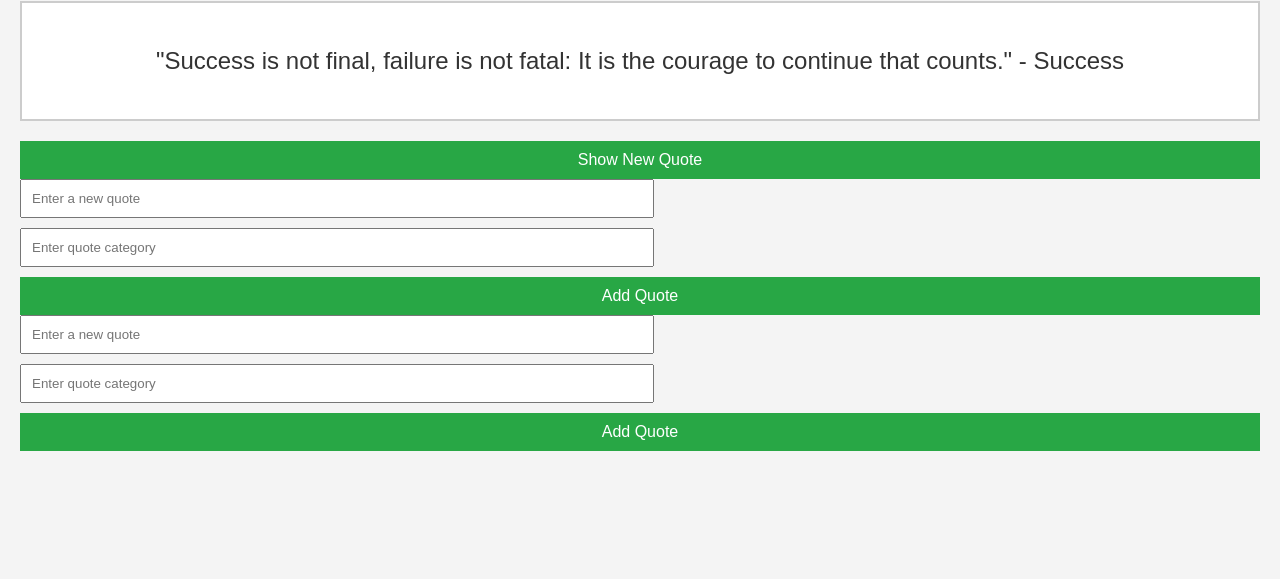
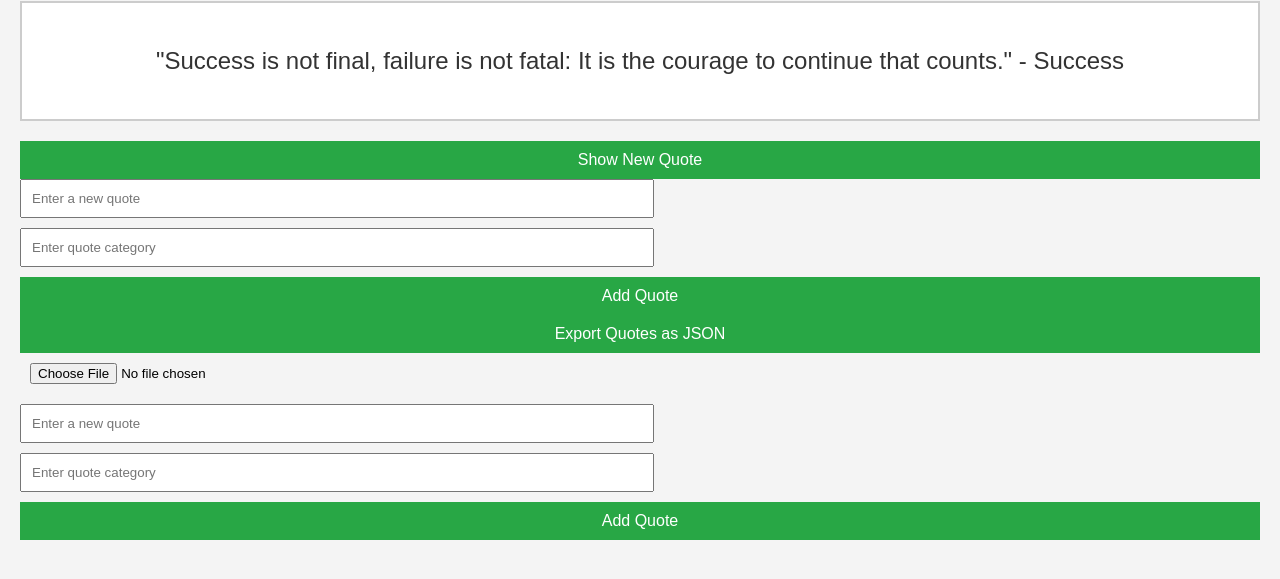
Before and after one commit to Joelboyq/alx_fe_javascript, a plain HTML site: page dom-manipulation/index.html in a window 1280 px wide. Shown: the part 99-678 px from the top of the page. Drawn offline with Linux system fonts and the light colour scheme.

Commit message:
Update index.html

```diff
--- a/dom-manipulation/index.html
+++ b/dom-manipulation/index.html
@@ -3,7 +3,7 @@
 <head>
     <meta charset="UTF-8">
     <meta name="viewport" content="width=device-width, initial-scale=1.0">
-    <title>Dynamic Quote Generator</title>
+    <title>Dynamic Quote Generator with Storage</title>
     <link rel="stylesheet" href="style.css">
 </head>
 <body>
@@ -20,6 +20,10 @@
         <button onclick="addQuote()">Add Quote</button>
     </div>
 
+    <!-- Import and Export Buttons -->
+    <button id="exportQuotes">Export Quotes as JSON</button>
+    <input type="file" id="importFile" accept=".json" onchange="importFromJsonFile(event)" />
+
     <script src="script.js"></script>
 </body>
 </html>
```
